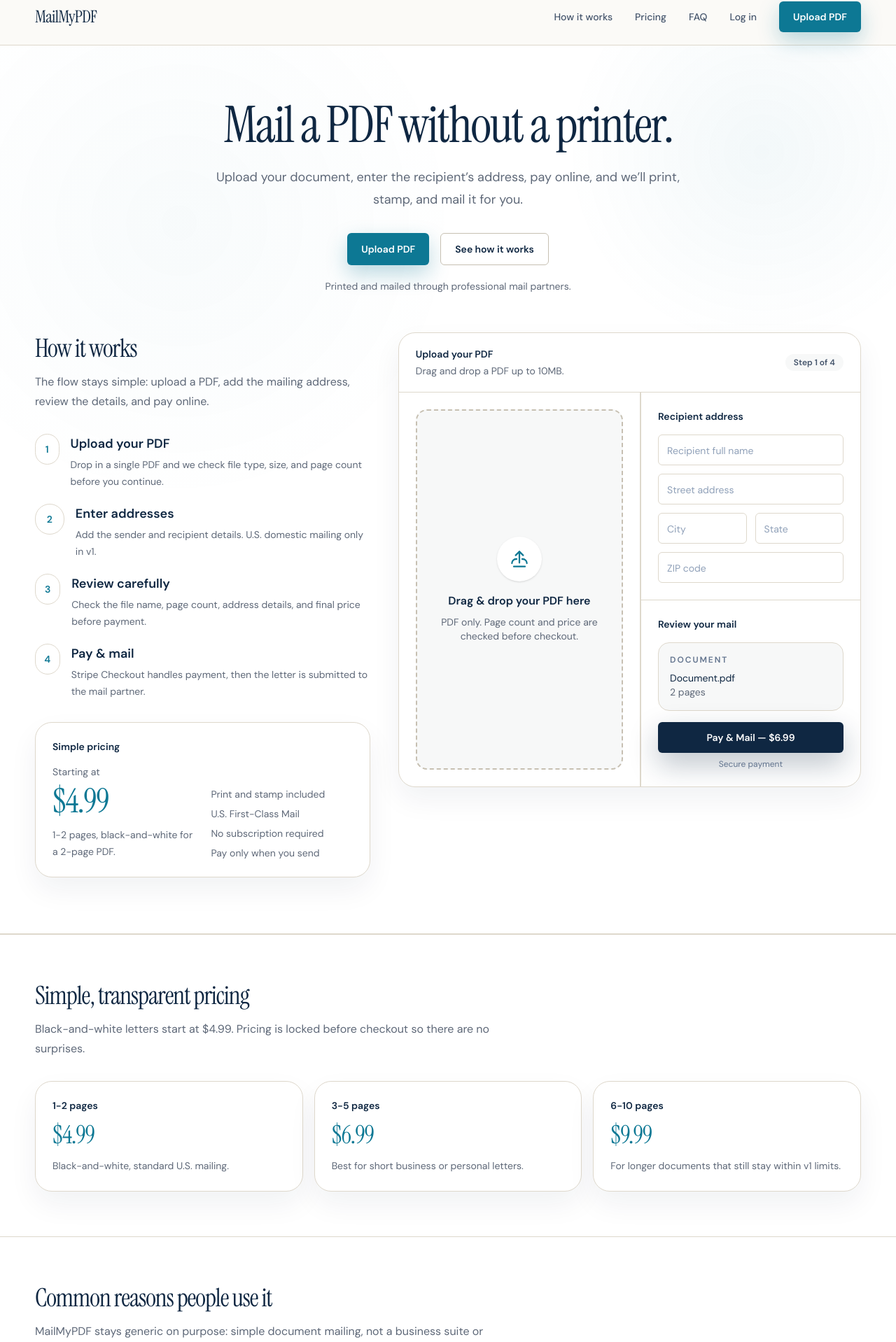
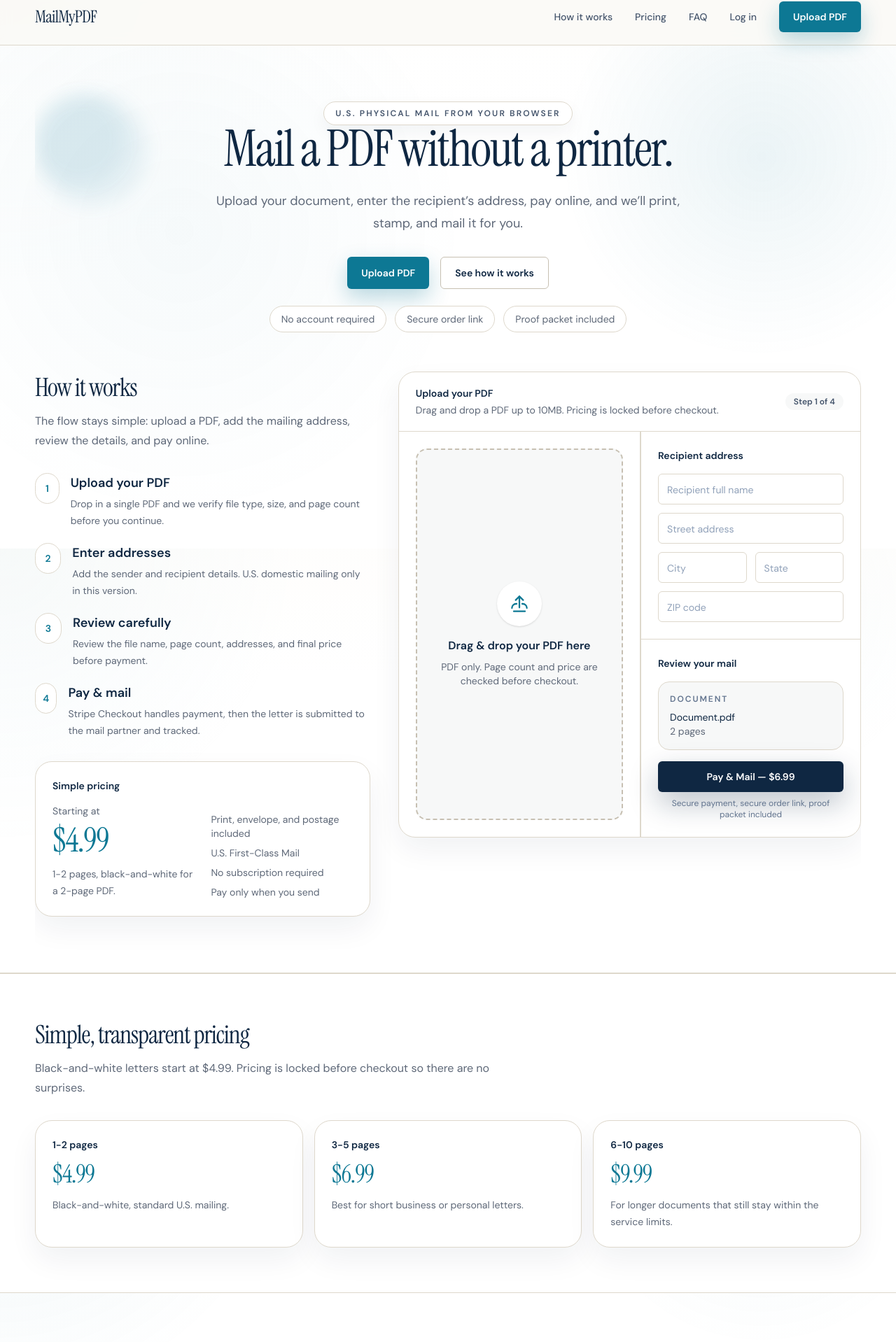
Before and after one commit to mycomind3-star/mailmypdf, a Next.js app: page / in a window 1280 px wide. Shown: the part 16-1934 px from the top of the page at 70% size. Built offline with nearby package versions, Linux system fonts and the light colour scheme.

Commit message:
polish mailmypdf homepage and customer flow

```diff
--- a/src/app/globals.css
+++ b/src/app/globals.css
@@ -41,6 +41,11 @@
   background: var(--background);
   color: var(--foreground);
   font-family: var(--font-dm-sans), sans-serif;
+  background-image:
+    radial-gradient(circle at top left, rgba(13, 120, 148, 0.08), transparent 28%),
+    radial-gradient(circle at 85% 10%, rgba(13, 120, 148, 0.05), transparent 20%),
+    linear-gradient(to bottom, #fdfcf9 0%, #ffffff 22%, #ffffff 100%);
+  background-attachment: fixed;
 }
 
 ::selection {
@@ -63,9 +68,50 @@
 
 .soft-grid {
   background-image:
-    radial-gradient(circle at 20% 20%, rgba(13, 120, 148, 0.03), transparent 28%),
-    radial-gradient(circle at 85% 12%, rgba(13, 120, 148, 0.05), transparent 18%),
-    linear-gradient(to bottom, rgba(255, 255, 255, 0.7), rgba(255, 255, 255, 0.4));
+    radial-gradient(circle at 20% 20%, rgba(13, 120, 148, 0.04), transparent 28%),
+    radial-gradient(circle at 85% 12%, rgba(13, 120, 148, 0.08), transparent 18%),
+    linear-gradient(to bottom, rgba(255, 255, 255, 0.82), rgba(255, 255, 255, 0.42));
+}
+
+.hero-orb {
+  position: absolute;
+  inset: auto;
+  border-radius: 9999px;
+  filter: blur(12px);
+  pointer-events: none;
+}
+
+.animate-float-slow {
+  animation: float-slow 12s ease-in-out infinite;
+}
+
+.animate-float-delayed {
+  animation: float-slow 15s ease-in-out infinite;
+  animation-delay: -4s;
+}
+
+@keyframes float-slow {
+  0%, 100% {
+    transform: translate3d(0, 0, 0);
+  }
+  50% {
+    transform: translate3d(0, -12px, 0);
+  }
+}
+
+.reveal-up {
+  animation: reveal-up 700ms ease-out both;
+}
+
+@keyframes reveal-up {
+  from {
+    opacity: 0;
+    transform: translate3d(0, 12px, 0);
+  }
+  to {
+    opacity: 1;
+    transform: translate3d(0, 0, 0);
+  }
 }
 
 .glass-panel {
--- a/src/app/layout.tsx
+++ b/src/app/layout.tsx
@@ -18,7 +18,7 @@
 
 export const metadata: Metadata = {
   title: "MailMyPDF",
-  description: "Mail a PDF without a printer. Upload, address, pay online, and mail it.",
+  description: "Upload a PDF, enter the addresses, pay online, and mail it as a real physical letter.",
 };
 
 export default function RootLayout({
--- a/src/components/marketing-page.tsx
+++ b/src/components/marketing-page.tsx
@@ -13,12 +13,12 @@
 
 function PreviewPanel() {
   return (
-    <Card className="overflow-hidden">
+    <Card className="reveal-up overflow-hidden">
       <div className="border-b border-[color:var(--border)] px-6 py-5">
         <div className="flex items-center justify-between">
           <div>
             <p className="text-sm font-semibold text-[color:var(--foreground)]">Upload your PDF</p>
-            <p className="mt-1 text-sm text-[color:var(--muted)]">Drag and drop a PDF up to 10MB.</p>
+            <p className="mt-1 text-sm text-[color:var(--muted)]">Drag and drop a PDF up to 10MB. Pricing is locked before checkout.</p>
           </div>
           <span className="rounded-full bg-[color:var(--surface-muted)] px-3 py-1 text-xs font-semibold text-slate-600">
             Step 1 of 4
@@ -64,7 +64,7 @@
             <Button className="mt-4 w-full" variant="dark">
               Pay & Mail — $6.99
             </Button>
-            <p className="mt-2 text-center text-xs text-slate-500">Secure payment</p>
+            <p className="mt-2 text-center text-xs text-slate-500">Secure payment, secure order link, proof packet included</p>
           </div>
         </div>
       </div>
@@ -76,8 +76,13 @@
   return (
     <>
       <section id="how-it-works" className="soft-grid border-b border-[color:var(--border)]">
-        <div className="container-shell py-16 md:py-20">
+        <div className="container-shell relative overflow-hidden py-16 md:py-20">
+          <div className="hero-orb animate-float-slow left-[-4rem] top-[-3rem] h-40 w-40 bg-[rgba(13,120,148,0.08)]" />
+          <div className="hero-orb animate-float-delayed right-[-2rem] top-16 h-32 w-32 bg-[rgba(13,120,148,0.06)]" />
           <div className="mx-auto max-w-4xl text-center">
+            <div className="reveal-up inline-flex items-center gap-2 rounded-full border border-[color:var(--border)] bg-white px-4 py-2 text-xs font-semibold uppercase tracking-[0.18em] text-slate-600 shadow-[0_10px_24px_rgba(15,39,66,0.05)]">
+              U.S. physical mail from your browser
+            </div>
             <h1 className="serif-heading text-5xl font-normal leading-[0.95] text-[color:var(--foreground)] md:text-7xl">
               Mail a PDF without a printer.
             </h1>
@@ -90,9 +95,11 @@
                 See how it works
               </Button>
             </div>
-            <p className="mt-5 text-sm text-[color:var(--muted)]">
-              Printed and mailed through professional mail partners.
-            </p>
+            <div className="mt-6 flex flex-wrap justify-center gap-3 text-sm text-[color:var(--muted)]">
+              <span className="rounded-full border border-[color:var(--border)] bg-white px-4 py-2">No account required</span>
+              <span className="rounded-full border border-[color:var(--border)] bg-white px-4 py-2">Secure order link</span>
+              <span className="rounded-full border border-[color:var(--border)] bg-white px-4 py-2">Proof packet included</span>
+            </div>
           </div>
 
           <div className="mt-14 grid gap-10 lg:grid-cols-[0.84fr_1.16fr] lg:items-start">
@@ -143,7 +150,7 @@
         <div className="container-shell">
           <SectionHeading
             title="Common reasons people use it"
-            description="MailMyPDF stays generic on purpose: simple document mailing, not a business suite or legal product."
+            description="MailMyPDF stays focused on one job: turning a PDF into a mailed letter with minimal friction."
           />
           <div className="mt-8 grid gap-4 md:grid-cols-3">
             {[
--- a/src/components/order-page.tsx
+++ b/src/components/order-page.tsx
@@ -131,7 +131,7 @@
             Your mail order
           </h1>
           <p className="mt-3 text-base leading-7 text-[color:var(--muted)]">
-            Secure link view for order {activeOrder.id}. Only this token can open the order.
+            Live order record for {activeOrder.id}. Only this token can open the order.
           </p>
         </div>
         <StatusBadge status={activeOrder.status} />
--- a/src/components/price-card.tsx
+++ b/src/components/price-card.tsx
@@ -24,7 +24,7 @@
           </p>
         </div>
         <ul className="space-y-2 text-sm text-[color:var(--muted)]">
-          <li>Print and stamp included</li>
+          <li>Print, envelope, and postage included</li>
           <li>U.S. First-Class Mail</li>
           <li>No subscription required</li>
           <li>Pay only when you send</li>
--- a/src/components/success-page.tsx
+++ b/src/components/success-page.tsx
@@ -76,7 +76,7 @@
           </div>
           <h1 className="serif-heading mt-6 text-4xl font-normal text-[color:var(--foreground)]">Payment received.</h1>
           <p className="mt-4 text-base leading-7 text-[color:var(--muted)]">
-            Your letter is moving into provider processing. You will be redirected to the secure order page shortly.
+            Your letter is moving into provider processing. You’ll be redirected to the secure order page shortly.
           </p>
           <div className="mt-6 flex justify-center">
             <StatusBadge status={activeOrder?.status ?? "submitted_to_provider"} />
@@ -86,7 +86,7 @@
             <p className="mt-1 break-all">{sessionId ?? "No session id provided."}</p>
             <p className="mt-3 font-semibold text-[color:var(--foreground)]">Next step</p>
             <p className="mt-1">
-              We’ll show the order status page next. If a provider issue appears, the order will land in manual review.
+              We’ll show the order status page next. If a provider issue appears, the order will move to manual review.
             </p>
           </div>
           {activeOrder ? (
--- a/src/lib/site-content.ts
+++ b/src/lib/site-content.ts
@@ -7,19 +7,19 @@
 export const howItWorks = [
   {
     title: "Upload your PDF",
-    body: "Drop in a single PDF and we check file type, size, and page count before you continue.",
+    body: "Drop in a single PDF and we verify file type, size, and page count before you continue.",
   },
   {
     title: "Enter addresses",
-    body: "Add the sender and recipient details. U.S. domestic mailing only in v1.",
+    body: "Add the sender and recipient details. U.S. domestic mailing only in this version.",
   },
   {
     title: "Review carefully",
-    body: "Check the file name, page count, address details, and final price before payment.",
+    body: "Review the file name, page count, addresses, and final price before payment.",
   },
   {
     title: "Pay & mail",
-    body: "Stripe Checkout handles payment, then the letter is submitted to the mail partner.",
+    body: "Stripe Checkout handles payment, then the letter is submitted to the mail partner and tracked.",
   },
 ] as const;
 
@@ -37,14 +37,14 @@
   {
     pages: "6-10 pages",
     price: "$9.99",
-    detail: "For longer documents that still stay within v1 limits.",
+    detail: "For longer documents that still stay within the service limits.",
   },
 ] as const;
 
 export const faqItems = [
   {
     question: "What file types do you accept?",
-    answer: "PDF only in the MVP.",
+    answer: "PDF only for now.",
   },
   {
     question: "Do I need an account?",
@@ -52,11 +52,11 @@
   },
   {
     question: "Can I send international mail?",
-    answer: "No. U.S. domestic mail only for v1.",
+    answer: "No. U.S. domestic mail only.",
   },
   {
     question: "Can I cancel an order?",
-    answer: "Only before the provider cutoff or through support review.",
+    answer: "Only before provider processing starts, or through support review after that.",
   },
   {
     question: "Do you read my document?",
```
Also changed, not shown: src/components/site-footer.tsx (line endings or trailing spaces).
